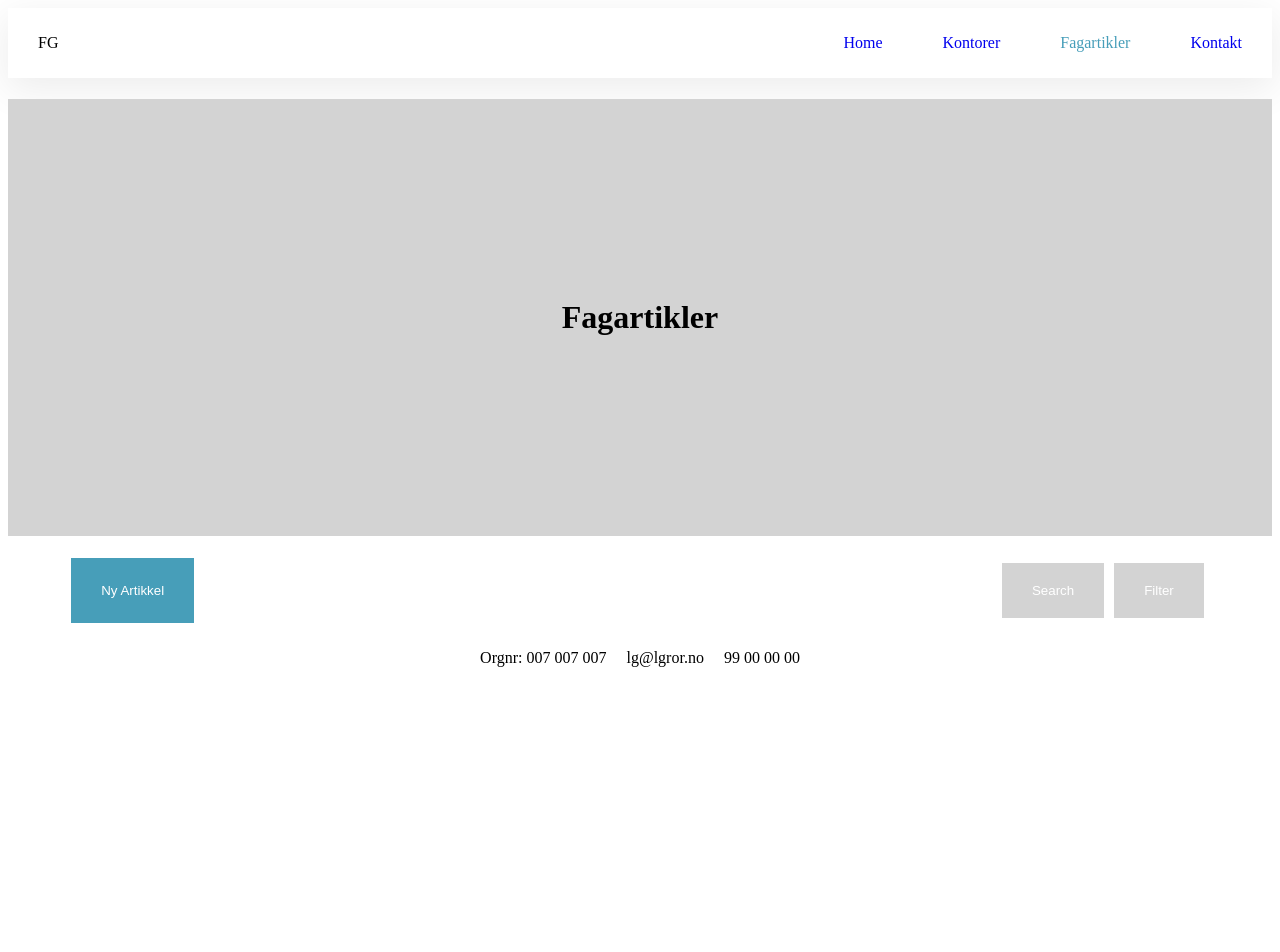
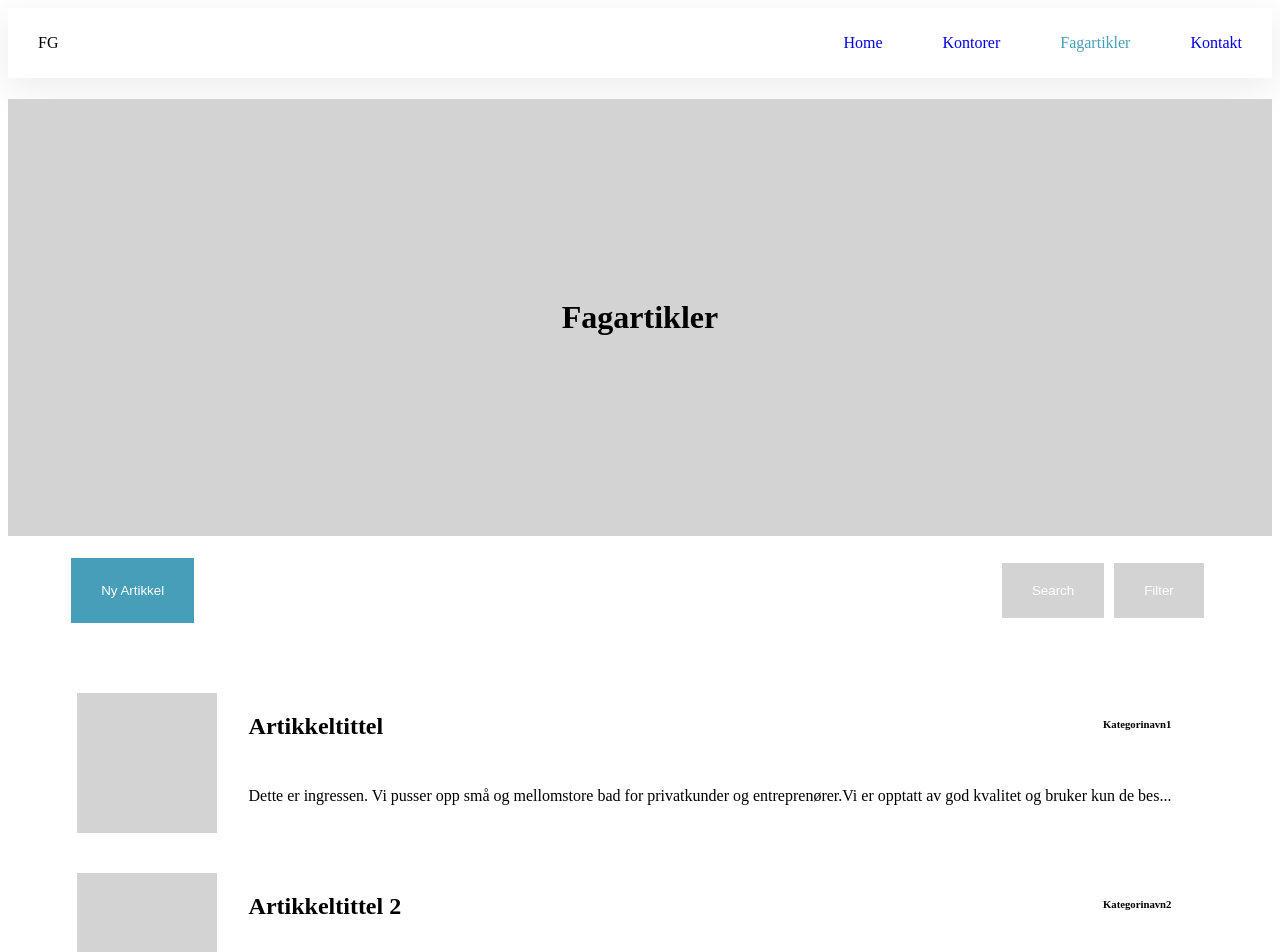
Before and after one commit to larsmra/ITF31619_eksamen_gruppe19, a React app in the folder client/: page /fagartikler in a window 1280 px wide. Shown: the top 952 px of the page. Before the commit the page ends 800 px from the top, so only its background shows below. Built offline with nearby package versions, Linux system fonts and the light colour scheme.

Commit message:
More accurately styled Articles page

```diff
--- a/client/src/components/ArticleCard.jsx
+++ b/client/src/components/ArticleCard.jsx
@@ -4,30 +4,42 @@ import styled from 'styled-components';
 const StyledArticle = styled.article`
     display: grid;
     grid-template: auto auto auto;
+    padding: 20px;
+    max-width: 90%;
+    margin: auto;
+
 `
 
 const StyledDiv = styled.div`
     grid-row-start: 1;
-    grid-row-end: 2;
+    grid-row-end: 3;
+    padding: 70px;
+    background-color: lightgrey;
 `
 
 const StyledHeader = styled.header`
+    grid-column-start: 2;
+    grid-column-end: 4;
+    display: flex;
+    justify-content: space-between;
+
     & > h2{
+        padding: 0 2rem;
 
-        justify-self: start;
     }
 
     & h6 {
-        justify-self: end;
+        padding: 0 2rem;
     }
 `
 
 const StyledIngress = styled.p`
     grid-column-start: 2;
     grid-column-end: 4;
+    padding: 0 2rem;
 `
 
-const ArticleCard = ({id, title, category, ingress,}) => {
+const ArticleCard = ({id, title, category, ingress}) => {
     const MAX_LENGTH = 150;
 
     return(
--- a/client/src/data/articleData.js
+++ b/client/src/data/articleData.js
@@ -1,6 +1,6 @@
 /*This is temporarily mockup data to use until we set up a backend*/
 
-export const article = [
+export const articles = [
     {
         id: 9328508109,
         title: 'Artikkeltittel',
@@ -27,7 +27,7 @@ export const article = [
         ipsum dolor sit amet.`,
         date: '03.12.20',
         author: 'Forfatternavn',
-        category: 'Kategorinavn'
+        category: 'Kategorinavn1',
     },
     {
         id: 9328508110,
@@ -55,6 +55,6 @@ export const article = [
         ipsum dolor sit amet.`,
         date: '03.12.20',
         author: 'Forfatternavn 2',
-        category: 'Kategorinavn 2'
+        category: 'Kategorinavn2'
     }
 ]
--- a/client/src/pages/Article.jsx
+++ b/client/src/pages/Article.jsx
@@ -0,0 +1,17 @@
+import React, { useState, useEffect } from 'react';
+import { useParams } from 'react-router-dom';
+import styled from 'styled-components';
+import { articles } from '../data/articleData';
+
+const Article = () => {
+    const { id } = useParams();
+    const article = articles.filter((a) => a.id === parseInt(id))[0];
+
+    return(
+
+        <Title title={article.title}/>
+
+    )
+}
+
+export default Article;
--- a/client/src/pages/Articles.jsx
+++ b/client/src/pages/Articles.jsx
@@ -3,7 +3,7 @@ import styled from 'styled-components';
 import Title from '../components/Title';
 import CategorySelector from '../components/CategorySelector';
 import ArticleCard from '../components/ArticleCard';
-import { articles } from '../data/articleData';
+import { articles} from '../data/articleData';
 
 const ArticleFunctions = styled.section`
     max-width: 90%;
@@ -37,9 +37,10 @@ const SearchFilter = styled.div`
     }
 `;
 
-const StyledArticles = styled.section`
+const StyledArticleSection = styled.section`
     display: flex;
-    flex-direction: column wrap;
+    flex-flow: column wrap;
+    padding: 50px 0px;
 `
 
 const Articles = () => {
@@ -86,7 +87,7 @@ const Articles = () => {
                     <button> Filter </button>
                 </SearchFilter>
             </ArticleFunctions>
-            <StyledArticles>
+            <StyledArticleSection>
                 {/* Use later
 
                 {loading && 'Loading ...'}
@@ -96,7 +97,7 @@ const Articles = () => {
                 */}
                 { articles && articles.map((article) => <ArticleCard key={article.id} {...article}/> )}
 
-            </StyledArticles>
+            </StyledArticleSection>
         </>
     );
 };
```
